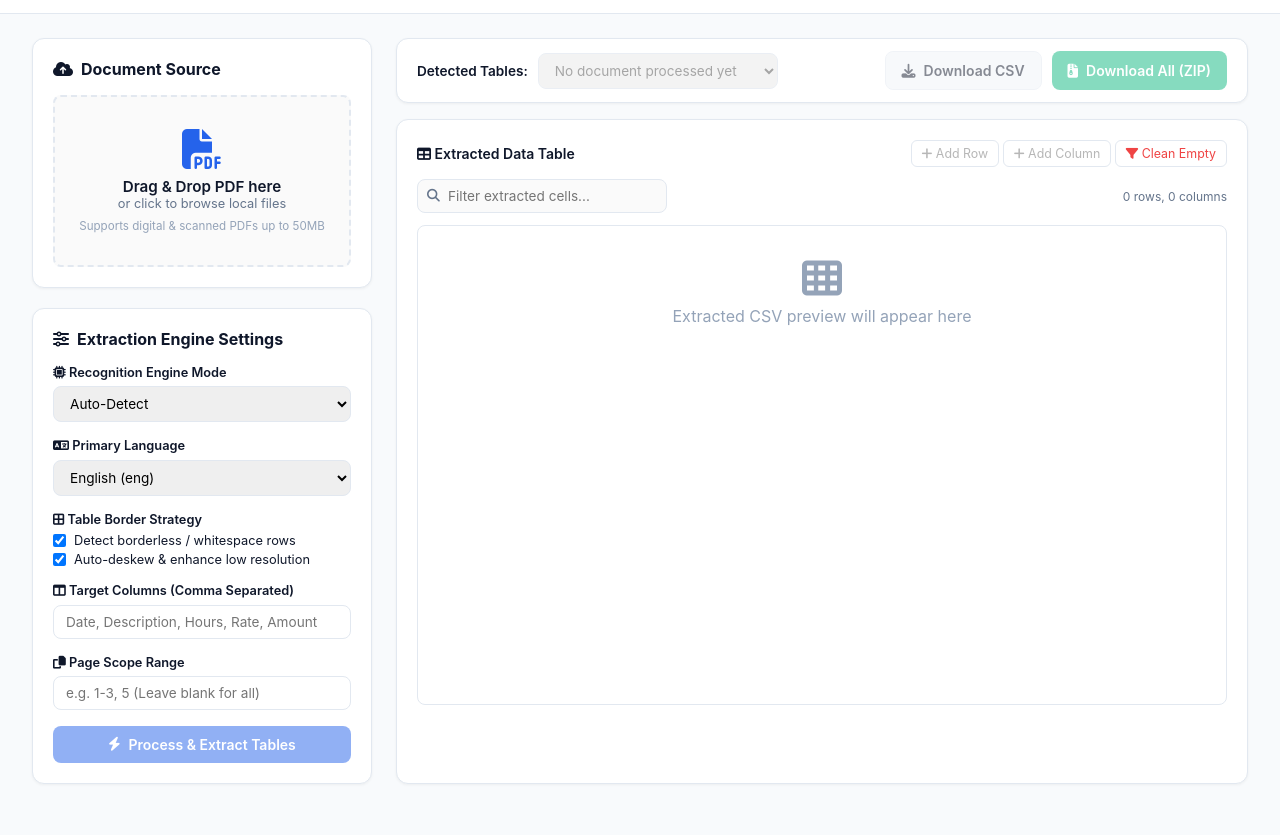
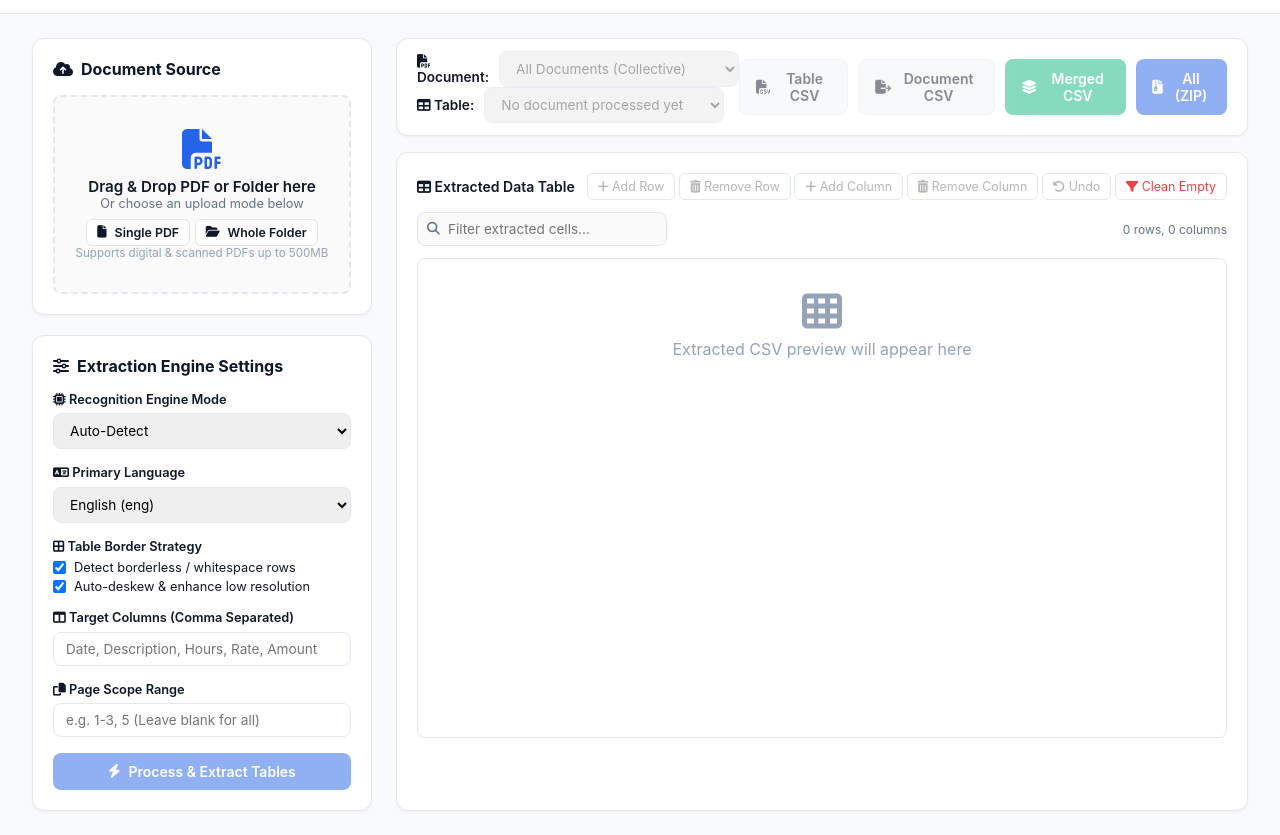
Before and after one commit to gracemaria321/PDF-CSV-Extractor, a plain HTML site: page frontend/index.html in a window 1280 px wide. Shown: the part 59-894 px from the top of the page. Before the commit the page ends 867 px from the top, so only its background shows below. Drawn offline with nearby package versions, Linux system fonts and the light colour scheme.

Commit message:
Enhance file upload and document selection UI
Updated the file upload interface to support both PDF and folder uploads, added buttons for selecting upload modes, and adjusted file size limits. Enhanced the document navigation section with new dropdowns for selecting documents and tables.

```diff
--- a/frontend/index.html
+++ b/frontend/index.html
@@ -43,19 +43,34 @@
 
         <div class="drop-zone" id="dropZone">
           <i class="fa-solid fa-file-pdf drop-icon"></i>
-          <p class="drop-title">Drag & Drop PDF here</p>
-          <p class="drop-subtitle">or click to browse local files</p>
-          <span class="file-limits">Supports digital & scanned PDFs up to 50MB</span>
-          <input type="file" id="pdfFileInput" accept="application/pdf" hidden />
+          <p class="drop-title">Drag & Drop PDF or Folder here</p>
+          <p class="drop-subtitle">Or choose an upload mode below</p>
+
+          <div class="upload-mode-buttons">
+            <button type="button" class="btn btn-secondary btn-sm" id="selectSingleBtn">
+              <i class="fa-solid fa-file"></i> Single PDF
+            </button>
+            <button type="button" class="btn btn-secondary btn-sm" id="selectFolderBtn">
+              <i class="fa-solid fa-folder-open"></i> Whole Folder
+            </button>
+          </div>
+
+          <span class="file-limits">Supports digital & scanned PDFs up to 500MB</span>
+
+          <!-- Two hidden inputs: one for single file, one for directory -->
+          <input type="file" id="singlePdfInput" accept="application/pdf" hidden />
+          <input type="file" id="folderPdfInput" webkitdirectory directory multiple hidden />
         </div>
 
         <div class="file-meta-card hidden" id="fileMetaCard">
-          <div class="file-icon"><i class="fa-solid fa-file-pdf"></i></div>
+          <div class="file-icon"><i class="fa-solid fa-folder-tree"></i></div>
           <div class="file-info">
             <h4 id="fileName">document.pdf</h4>
-            <p id="fileSize">2.4 MB • 4 Pages</p>
+            <p id="fileSize">2.4 MB • 1 File</p>
           </div>
-          <button class="icon-btn remove-btn" id="removeFileBtn" title="Remove PDF"><i class="fa-solid fa-xmark"></i></button>
+          <button class="icon-btn remove-btn" id="removeFileBtn" title="Clear Selection">
+            <i class="fa-solid fa-xmark"></i>
+          </button>
         </div>
       </section>
 
@@ -110,19 +125,36 @@
 
       <!-- Top Action Bar for Document Navigation & Downloads -->
       <div class="workspace-header card">
-        <div class="table-selector-group">
-          <label for="tableSelect">Detected Tables:</label>
-          <select id="tableSelect" disabled>
-            <option>No document processed yet</option>
-          </select>
+        <div class="selectors-wrapper">
+          <!-- Filter by Source PDF -->
+          <div class="table-selector-group">
+            <label for="docSelect"><i class="fa-solid fa-file-pdf"></i> Document:</label>
+            <select id="docSelect" disabled>
+              <option value="ALL">All Documents (Collective)</option>
+            </select>
+          </div>
+
+          <!-- Select Specific Table -->
+          <div class="table-selector-group">
+            <label for="tableSelect"><i class="fa-solid fa-table"></i> Table:</label>
+            <select id="tableSelect" disabled>
+              <option>No document processed yet</option>
+            </select>
+          </div>
         </div>
 
         <div class="export-actions">
-          <button class="btn btn-secondary" id="exportCurrentBtn" disabled>
-            <i class="fa-solid fa-download"></i> Download CSV
+          <button class="btn btn-secondary" id="exportCurrentBtn" disabled title="Download only the currently viewed table">
+            <i class="fa-solid fa-file-csv"></i> Table CSV
           </button>
-          <button class="btn btn-success" id="exportAllZipBtn" disabled>
-            <i class="fa-solid fa-file-zipper"></i> Download All (ZIP)
+          <button class="btn btn-secondary" id="exportDocBtn" disabled title="Download all tables from the selected document">
+            <i class="fa-solid fa-file-export"></i> Document CSV
+          </button>
+          <button class="btn btn-success" id="exportAllMergedBtn" disabled title="Merge all tables from all documents into one CSV">
+            <i class="fa-solid fa-layer-group"></i> Merged CSV
+          </button>
+          <button class="btn btn-primary" id="exportAllZipBtn" disabled title="Download all tables organized in folders as a ZIP">
+            <i class="fa-solid fa-file-zipper"></i> All (ZIP)
           </button>
         </div>
       </div>
@@ -136,7 +168,10 @@
             <span><i class="fa-solid fa-table"></i> Extracted Data Table</span>
             <div class="table-tools">
               <button class="btn-sm" id="addRowBtn" disabled><i class="fa-solid fa-plus"></i> Add Row</button>
+              <button class="btn-sm" id="remRowBtn" disabled><i class="fa-solid fa-trash-can"></i> Remove Row</button>
               <button class="btn-sm" id="addColBtn" disabled><i class="fa-solid fa-plus"></i> Add Column</button>
+              <button class="btn-sm" id="remColBtn" disabled><i class="fa-solid fa-trash-can"></i> Remove Column</button>
+              <button class="btn-sm" id="undoBtn" disabled><i class="fa-solid fa-rotate-left"></i> Undo</button>
               <button class="btn-sm danger" id="cleanEmptyBtn" disabled><i class="fa-solid fa-filter"></i> Clean Empty</button>
             </div>
           </div>
```
